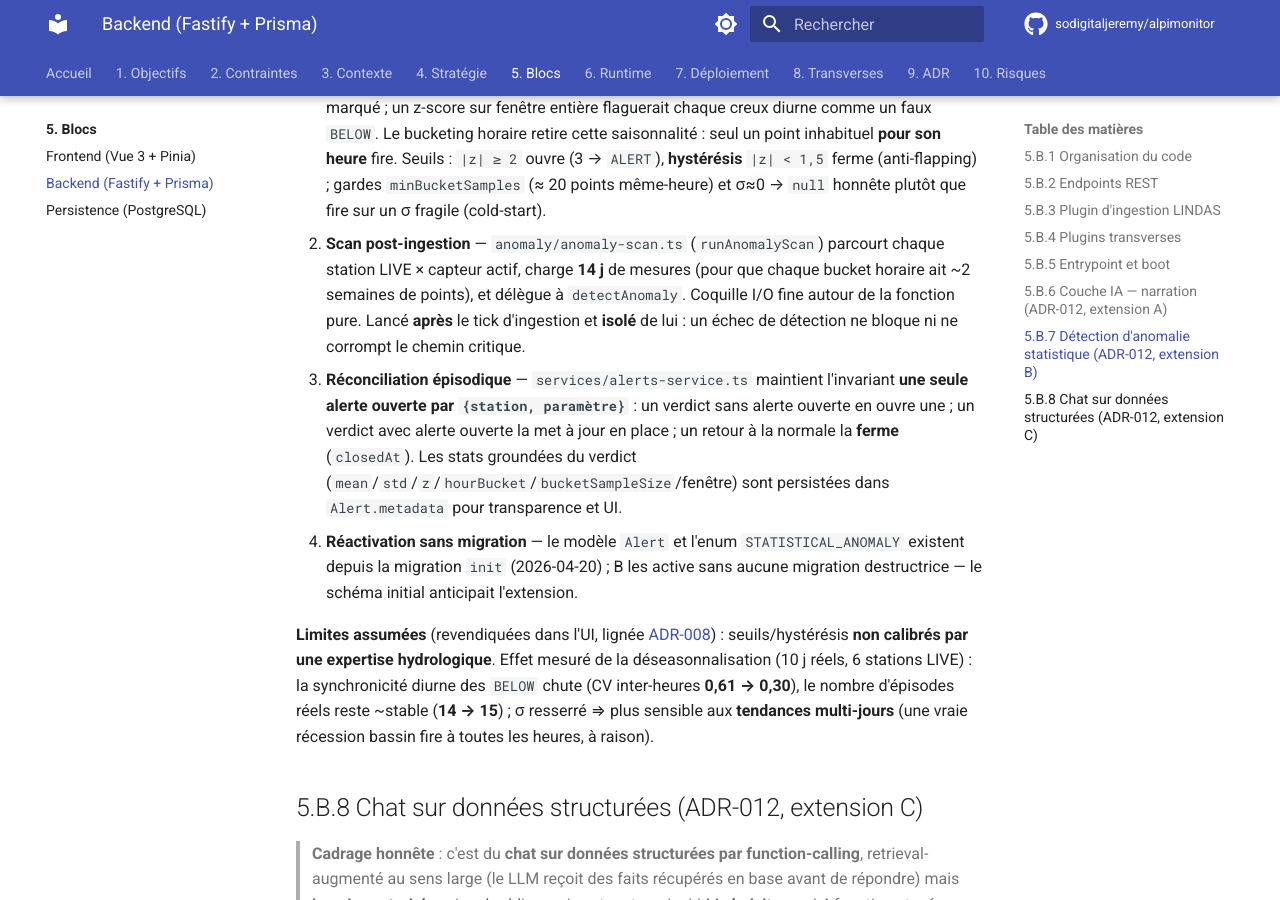
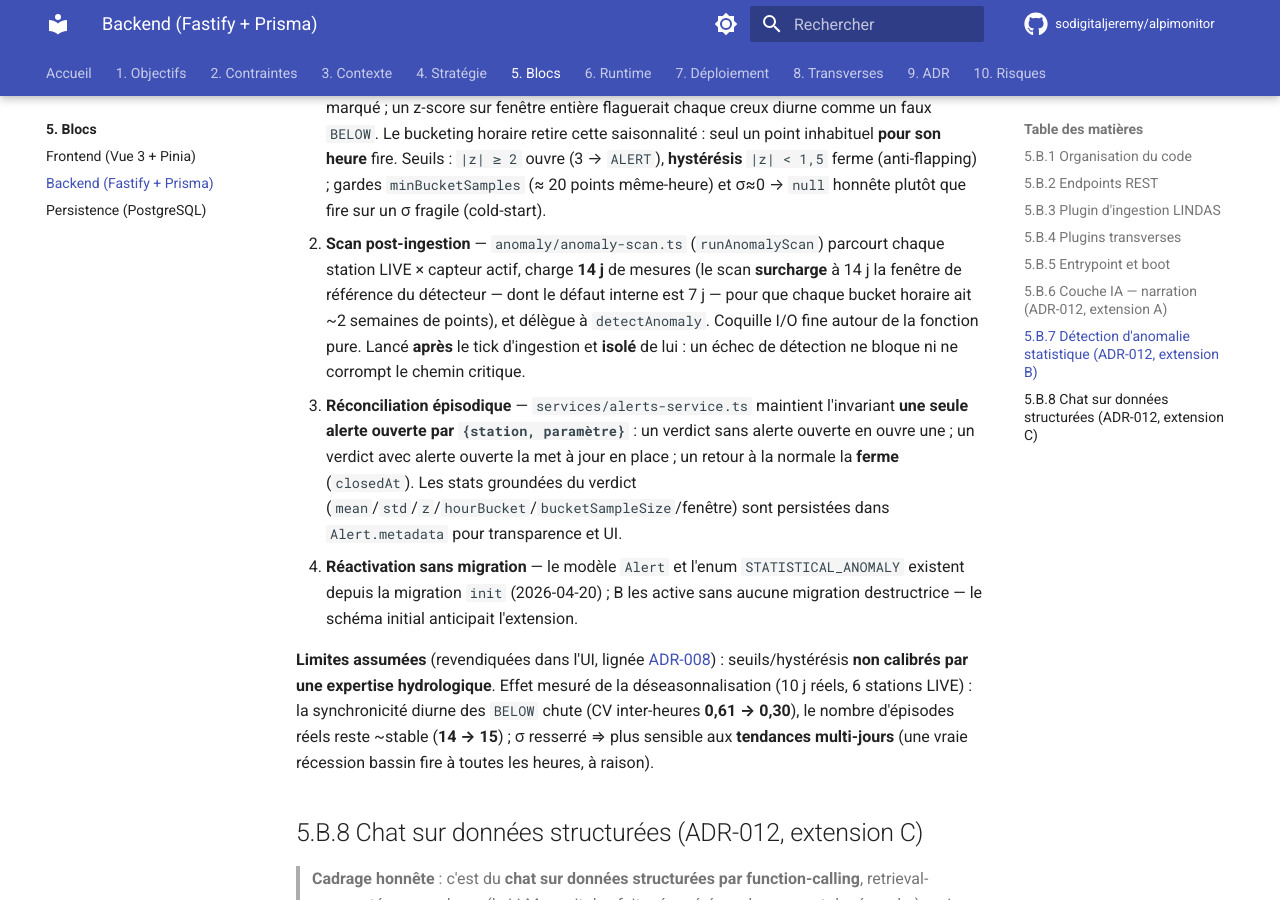
Before and after one commit to sodigitaljeremy/alpimonitor, an MkDocs documentation site: the page built from docs/05-building-block-view/backend.md, in a window 1280 px wide and 900 px high, scrolled down 6269 px. Built offline with MkDocs 1.6.1 and Material for MkDocs 9.7.7, drawn with Linux system fonts in a browser that asks for light colours; comment, search, counter and statistics services are not loaded.

Commit message:
docs(c7): clarify detector reference window 7 j overridden to 14 j by scan
§5.B.7 said 'charge 14 j' without noting the detector's internal default
is 7 j (anomaly-detection.ts:99), overridden to 14 j by the scan
(anomaly-scan.ts:21). Exact in prod; just make the override explicit.

```diff
--- a/docs/05-building-block-view/backend.md
+++ b/docs/05-building-block-view/backend.md
@@ -135,7 +135,7 @@ Couche **additive et isolée** : elle consomme les sorties existantes sans modif
 Couche **additive et isolée**, sur le même principe que la narration : elle *lit* après l'upsert d'ingestion et ne modifie jamais le flux LINDAS → Prisma.
 
 1. **Détection pure** — `anomaly/anomaly-detection.ts` (`detectAnomaly`, sans I/O ni `Date.now()`, entièrement unit-testable). Méthode : **z-score déseasonnalisé par heure-de-jour UTC** (B1-bis). Le point candidat (le plus récent) est comparé non à toute la fenêtre, mais à la distribution des points de la **même heure UTC** des jours précédents — « ce creux de 06:00 vs les creux de 06:00 des jours d'avant ». Les rivières glaciaires ont un cycle diurne marqué ; un z-score sur fenêtre entière flaguerait chaque creux diurne comme un faux `BELOW`. Le bucketing horaire retire cette saisonnalité : seul un point inhabituel **pour son heure** fire. Seuils : `|z| ≥ 2` ouvre (3 → `ALERT`), **hystérésis** `|z| < 1,5` ferme (anti-flapping) ; gardes `minBucketSamples` (≈ 20 points même-heure) et σ≈0 → `null` honnête plutôt que fire sur un σ fragile (cold-start).
-2. **Scan post-ingestion** — `anomaly/anomaly-scan.ts` (`runAnomalyScan`) parcourt chaque station LIVE × capteur actif, charge **14 j** de mesures (pour que chaque bucket horaire ait ~2 semaines de points), et délègue à `detectAnomaly`. Coquille I/O fine autour de la fonction pure. Lancé **après** le tick d'ingestion et **isolé** de lui : un échec de détection ne bloque ni ne corrompt le chemin critique.
+2. **Scan post-ingestion** — `anomaly/anomaly-scan.ts` (`runAnomalyScan`) parcourt chaque station LIVE × capteur actif, charge **14 j** de mesures (le scan **surcharge** à 14 j la fenêtre de référence du détecteur — dont le défaut interne est 7 j — pour que chaque bucket horaire ait ~2 semaines de points), et délègue à `detectAnomaly`. Coquille I/O fine autour de la fonction pure. Lancé **après** le tick d'ingestion et **isolé** de lui : un échec de détection ne bloque ni ne corrompt le chemin critique.
 3. **Réconciliation épisodique** — `services/alerts-service.ts` maintient l'invariant **une seule alerte ouverte par `{station, paramètre}`** : un verdict sans alerte ouverte en ouvre une ; un verdict avec alerte ouverte la met à jour en place ; un retour à la normale la **ferme** (`closedAt`). Les stats groundées du verdict (`mean`/`std`/`z`/`hourBucket`/`bucketSampleSize`/fenêtre) sont persistées dans `Alert.metadata` pour transparence et UI.
 4. **Réactivation sans migration** — le modèle `Alert` et l'enum `STATISTICAL_ANOMALY` existent depuis la migration `init` (2026-04-20) ; B les active sans aucune migration destructrice — le schéma initial anticipait l'extension.
 
```
